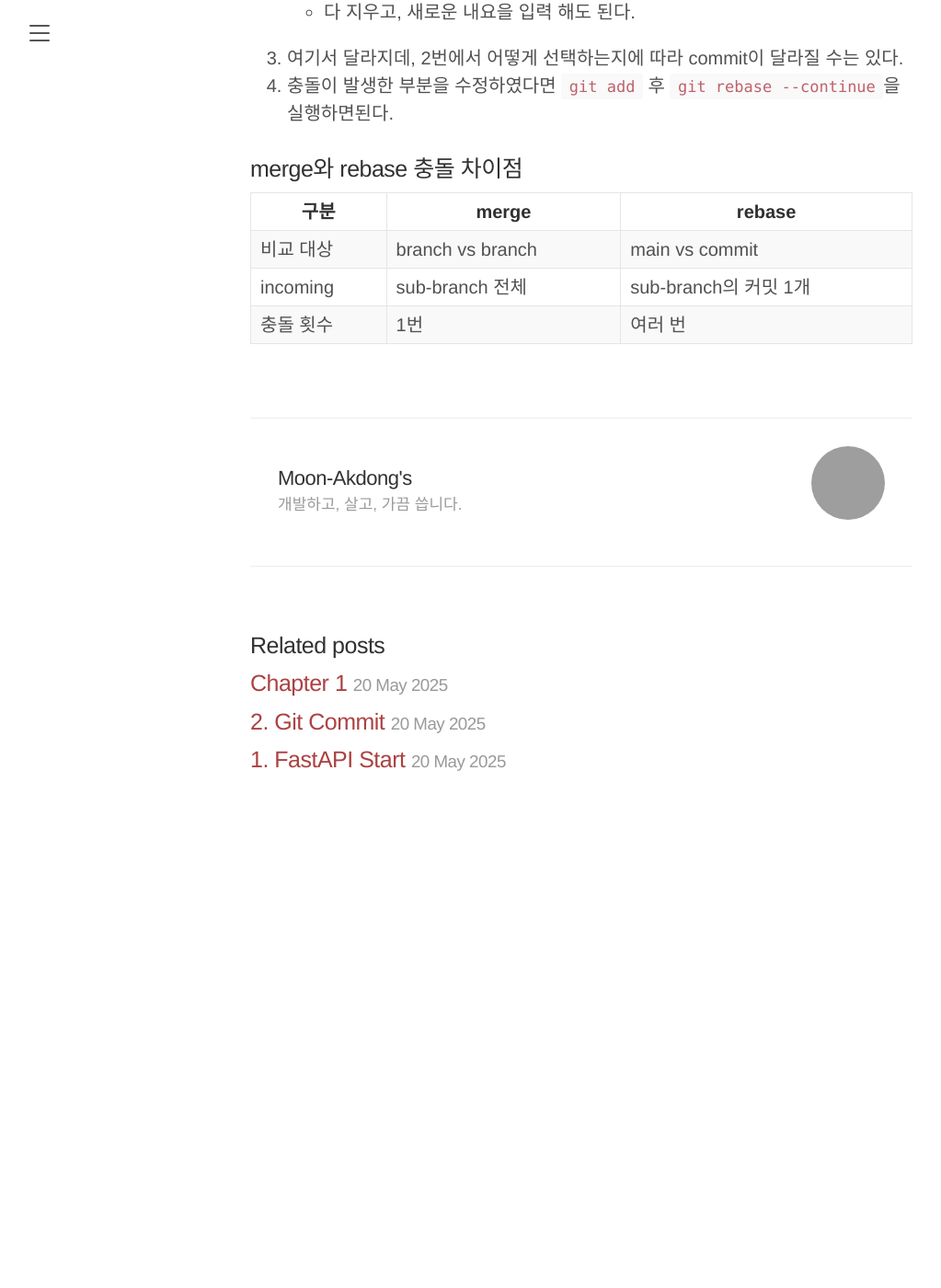
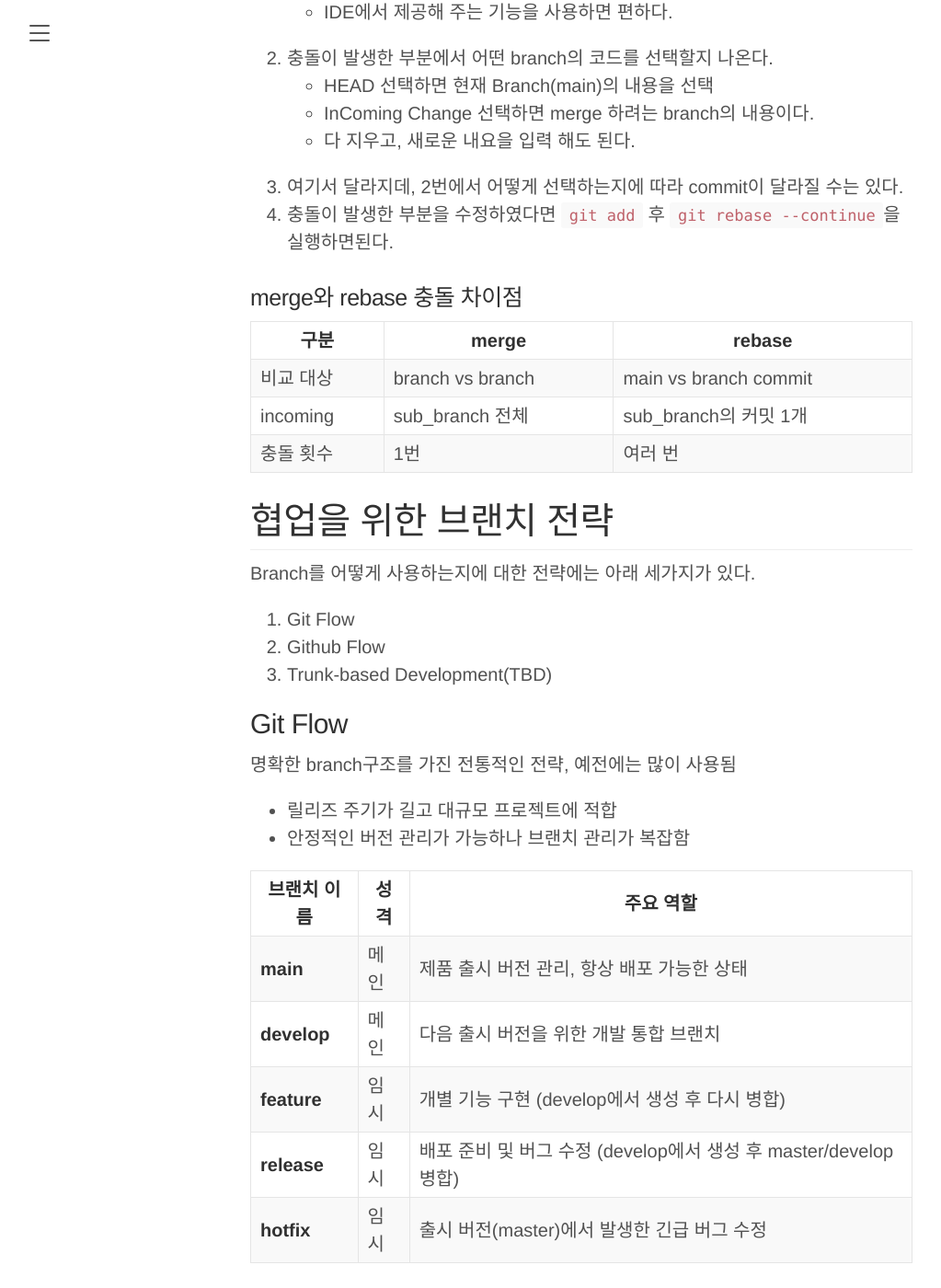
Before and after one commit to moon-akdong/moon-akdong.github.io, a Jekyll site: the page built from _posts/Github/2025-05-21-git-branch.md, in a window 1280 px wide and 1400 px high, scrolled down 5511 px. Shown: the whole window at 92% size, without its empty margins (8-1031 px from the left). Built offline with Jekyll 4.4.1, drawn with Linux system fonts in a browser that asks for light colours; some web fonts are replaced; before the commit the page ends 6412 px from its top, so only the background shows below that; some of the changed text lies outside the part shown; grey boxes are pictures that could not be loaded.

Commit message:
git branch Strategy

```diff
--- a/_posts/Github/2025-05-21-git-branch.md
+++ b/_posts/Github/2025-05-21-git-branch.md
@@ -185,6 +185,56 @@ rebase는 커밋 단위로 하나씩 적용하기 때문에, 커밋마다 충돌
 
 | **구분**  | **merge**        | **rebase**            |
 | --------- | ---------------- | --------------------- |
-| 비교 대상 | branch vs branch | main vs commit        |
-| incoming  | sub-branch 전체  | sub-branch의 커밋 1개 |
+| 비교 대상 | branch vs branch | main vs branch commit |
+| incoming  | sub_branch 전체  | sub_branch의 커밋 1개 |
 | 충돌 횟수 | 1번              | 여러 번               |
+
+# 협업을 위한 브랜치 전략
+
+Branch를 어떻게 사용하는지에 대한 전략에는 아래 세가지가 있다.
+
+1. Git Flow
+2. Github Flow
+3. Trunk-based Development(TBD)
+
+## Git Flow
+
+명확한 branch구조를 가진 전통적인 전략, 예전에는 많이 사용됨
+
+- 릴리즈 주기가 길고 대규모 프로젝트에 적합
+- 안정적인 버전 관리가 가능하나 브랜치 관리가 복잡함
+
+| **브랜치 이름** | **성격** | **주요 역할**                                                    |
+| --------------- | -------- | ---------------------------------------------------------------- |
+| **main**        | 메인     | 제품 출시 버전 관리, 항상 배포 가능한 상태                       |
+| **develop**     | 메인     | 다음 출시 버전을 위한 개발 통합 브랜치                           |
+| **feature**     | 임시     | 개별 기능 구현 (develop에서 생성 후 다시 병합)                   |
+| **release**     | 임시     | 배포 준비 및 버그 수정 (develop에서 생성 후 master/develop 병합) |
+| **hotfix**      | 임시     | 출시 버전(master)에서 발생한 긴급 버그 수정                      |
+
+![git flow](/assets/post/github/gitflow.png)\_
+_출처: [medium.com/@yanminthwin](https://medium.com/@yanminthwin/understanding-github-flow-and-git-flow-957bc6e12220)_
+
+## Github flow
+
+Main branch 하나를 중심으로 운영되는 단순한 구조
+
+- 상시 배포(CD) 체계가 갖춰진 웹 서비스에 최적화
+- Pull Request를 통한 코드 리뷰 및 피드백 중심
+- PR에서 자동화가 연결되어 바로 소프트웨어가 배포 된다.
+
+  ![alt text](/assets/post/github/githubflow.png)
+  _출처: [medium.com/@yanminthwin](https://medium.com/@yanminthwin/understanding-github-flow-and-git-flow-957bc6e12220)_
+
+## Trunk-based Development(TBD)
+
+모든 개발자가 하나의 main branch에 매일 자주 병합
+
+- 코드 병합 시 발생하는 충돌 최소화 및 개발 속도 극대화
+- 높은 수준의 자동화 테스트와 기능 토글(Feature Flag)활용 필수
+
+| **전략명**      | **관리 브랜치 종류**                      | **핵심 가치**         |
+| --------------- | ----------------------------------------- | --------------------- |
+| **Git Flow**    | master, develop, feature, release, hotfix | 엄격한 관리 및 안정성 |
+| **GitHub Flow** | main, topic branches (feature)            | 단순함과 빠른 배포    |
+| **TBD**         | main (Trunk)                              | 지속적 통합과 속도    |
```
Also changed, not shown: assets/post/github/gitflow.png (added), assets/post/github/githubflow.png (added).
